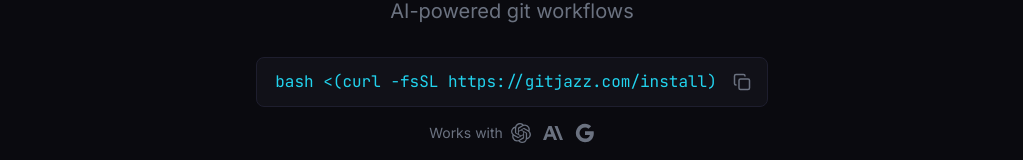
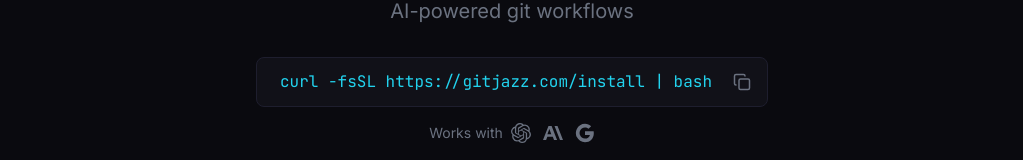
Before and after one commit to brycedbjork/instapush, a Next.js app in the folder website/: page / in a window 1280 px wide. Shown: the part 207-367 px from the top of the page, without its empty margins (128-1151 px from the left). Built offline with nearby package versions, Linux system fonts and the light colour scheme; no server answers.

Commit message:
Update install command syntax in hero

```diff
--- a/website/components/hero.tsx
+++ b/website/components/hero.tsx
@@ -1,6 +1,6 @@
 import { CopyButton } from "./copy-button";
 
-const installCommand = "bash <(curl -fsSL https://gitjazz.com/install)";
+const installCommand = "curl -fsSL https://gitjazz.com/install | bash";
 
 export function Hero() {
   return (
```
